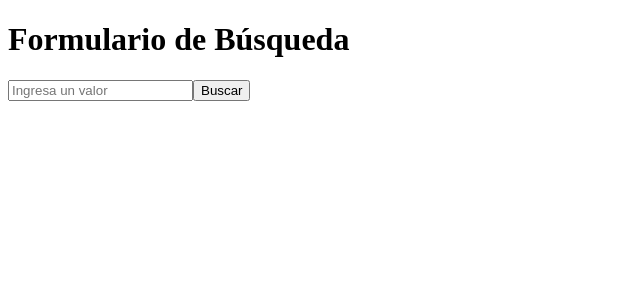
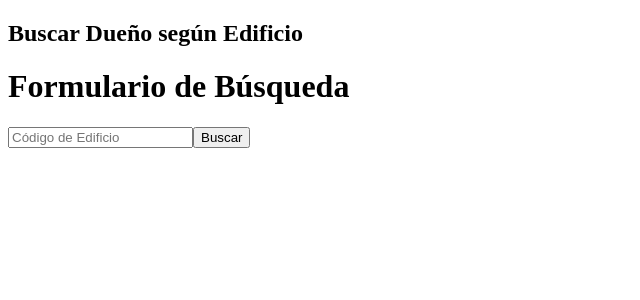
Before and after one commit to viccmedina91/api_tpo, a React (Create React App) app in the folder api_front/: page /duenio/listar/edifcio in a window 1280 px wide. Shown: the top 300 px of the page, without its empty margins (0-640 px from the left). Built offline with nearby package versions, Linux system fonts and the light colour scheme.

Commit message:
agregamos componente de busqueda para dueños segun edificio

```diff
--- a/api_front/src/SearchDuenioEdificio.js
+++ b/api_front/src/SearchDuenioEdificio.js
@@ -1,17 +1,13 @@
 import React, { useState } from 'react';
 import ShowList from "./ShowList";
+import FormSearch from './Forms/FormSearch';
 
 function SearchDuenioEdificio() {
-    const [inputValue, setInputValue] = useState('');
     const [responseData, setResponseData] = useState(null);
 
-    const handleInputChange = (e) => {
-        setInputValue(e.target.value);
-    };
-
-    const handleSubmit = () => {
+    const handleSubmit = (campo) => {
         // Según el código de Edificio ingresado, devuelve todos los dueños
-        fetch(`http://localhost:8080/duenio/edificio/${inputValue}`)
+        fetch(`http://localhost:8080/duenio/edificio/${campo}`)
             .then((response) => {
                 if (!response.ok) {
                     throw new Error('Network response was not ok');
@@ -30,17 +26,9 @@ function SearchDuenioEdificio() {
 
     return (
         <div>
-            <h1>Formulario de Búsqueda</h1>
-            <input
-                type="text"
-                value={inputValue}
-                onChange={handleInputChange}
-                placeholder="Ingresa un valor"
-            />
-            <button onClick={handleSubmit}>Buscar</button>
-
+            <h2>Buscar Dueño según Edificio</h2>
+            <FormSearch onSubmit={handleSubmit} />
             {responseData && (<ShowList result={JSON.stringify(responseData, null, 2)} />
-
             )}
         </div>
     );
```
